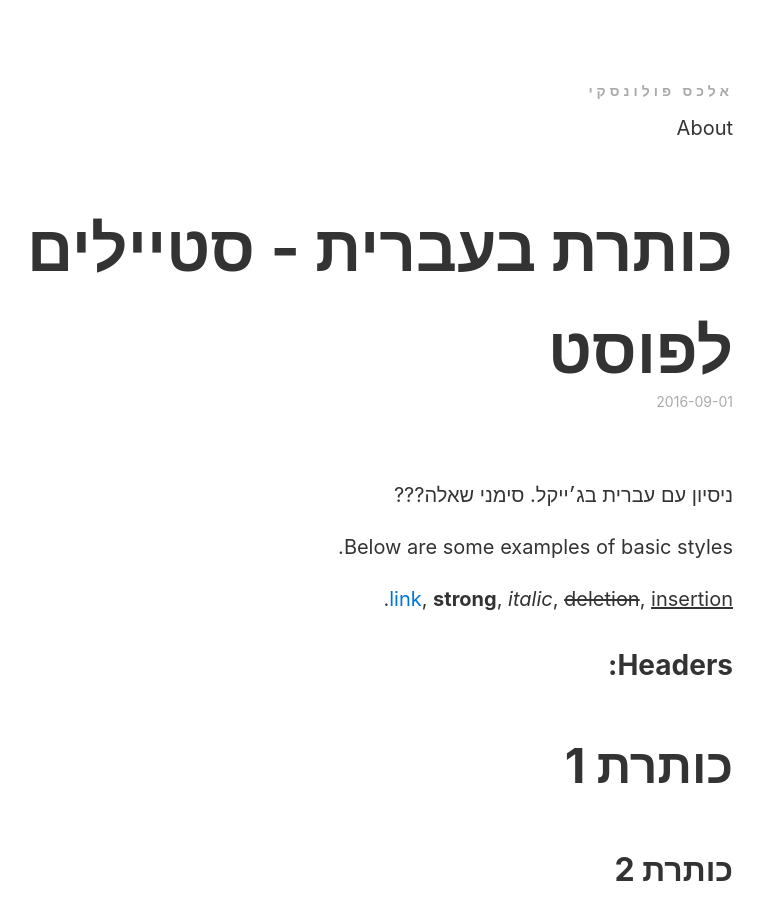
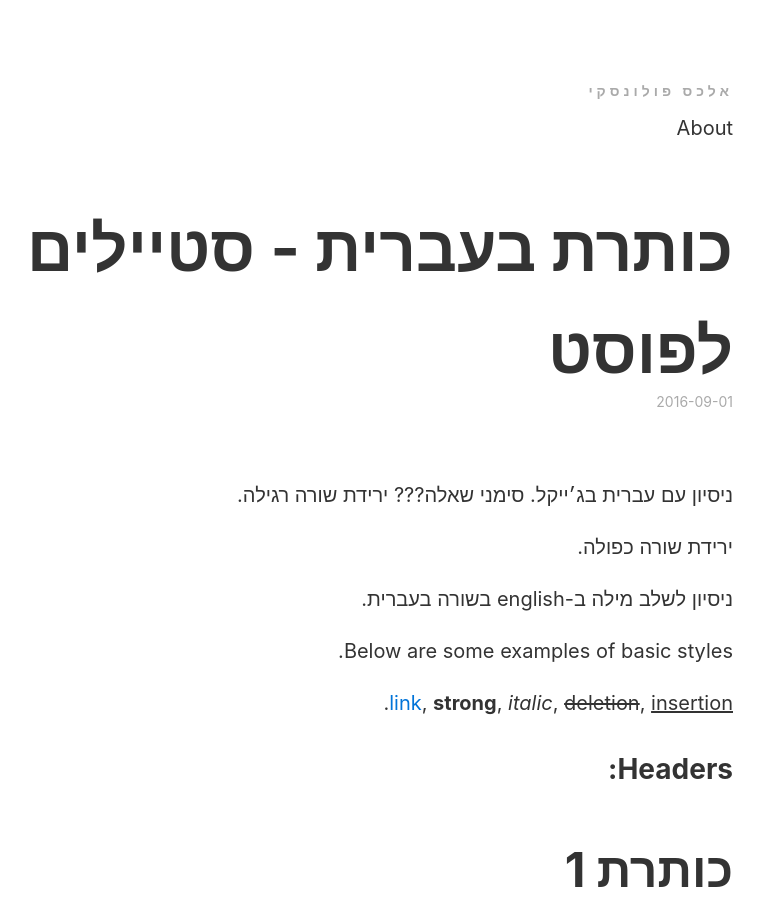
Before and after one commit to alexpolonsky/test-dec2016, a Jekyll site: the page built from _posts/2015-05-03-styles-for-cake.md, in a window 1280 px wide and 900 px high. Shown: the whole window, without its empty margins (291-1055 px from the left). Built offline with Jekyll 4.4.1, drawn with Linux system fonts in a browser that asks for light colours; some web fonts are replaced.

Commit message:
Update 2015-05-03-styles-for-cake.md

```diff
--- a/_posts/2015-05-03-styles-for-cake.md
+++ b/_posts/2015-05-03-styles-for-cake.md
@@ -5,6 +5,11 @@ date:   2016-09-01 09:00:00
 ---
 
 ניסיון עם עברית בג׳ייקל. סימני שאלה???
+ירידת שורה רגילה.
+
+ירידת שורה כפולה.
+
+ניסיון לשלב מילה ב-english בשורה בעברית.
 
 Below are some examples of basic styles.
 
```
